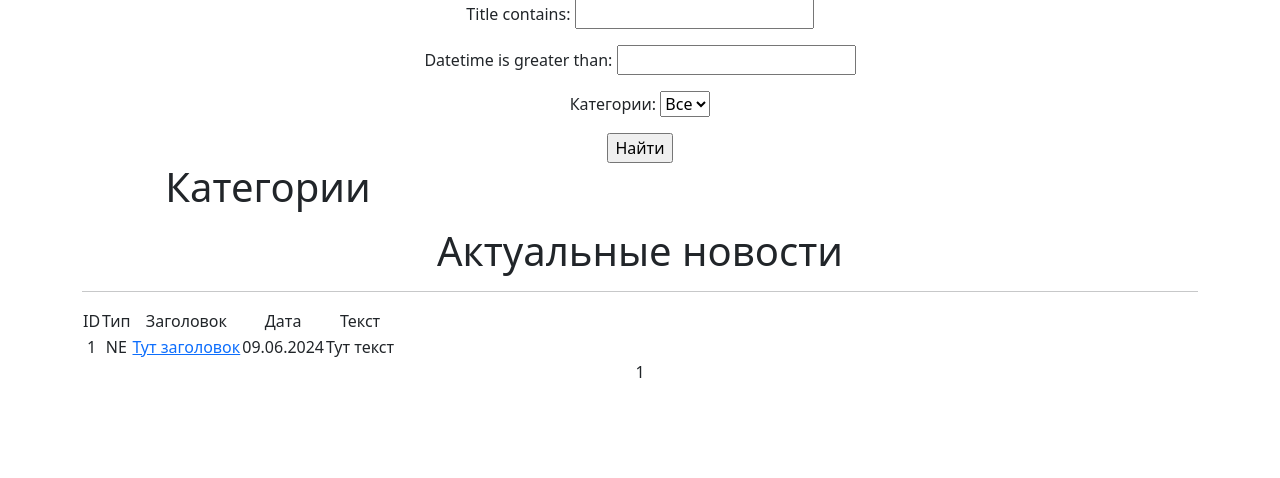
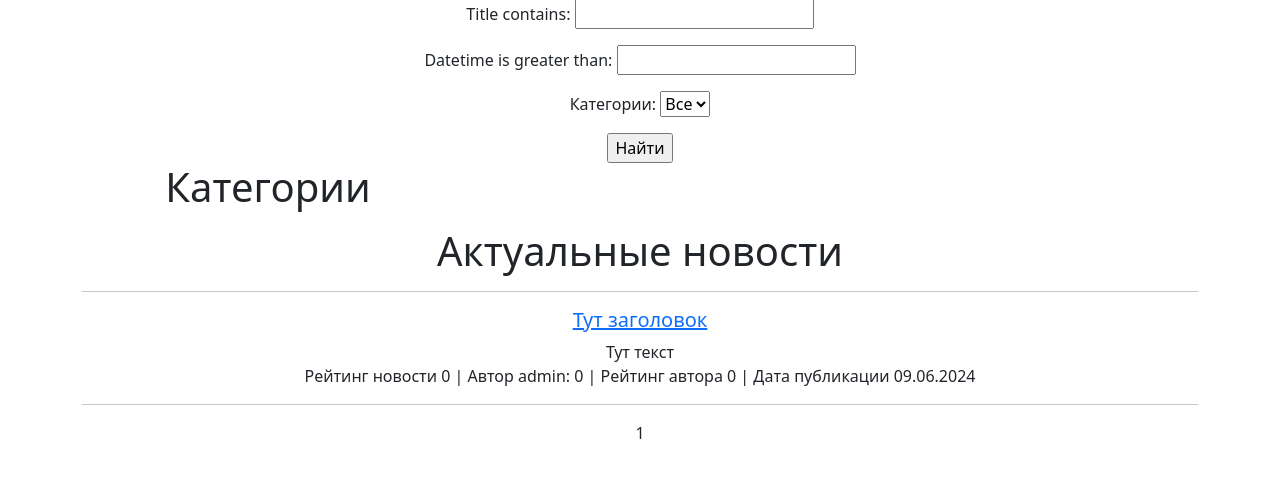
Before and after one commit to Danil-Derkachev/NewsPortal, a Django app: page / in a window 1280 px wide. Shown: the part 225-703 px from the top of the page. Run offline with Django 4.2, Linux system fonts and the light colour scheme; a user stored in the database is signed in; data comes from the database, SQL or seed files in the repository; data that the repository does not hold is empty; parts of the project's set-up code (start-up, migrations or seed data) failed here and were passed over; some libraries are stand-ins or nearby versions.

Commit message:
Изменил отображение новостей

```diff
--- a/news_portal/templates/news_list.html
+++ b/news_portal/templates/news_list.html
@@ -60,24 +60,25 @@
 <h1>Актуальные новости</h1>
 <hr>
 {% if news_list %}
-<table>
-    <tr>
-        <td>ID</td>
-        <td>Тип</td>
-        <td>Заголовок</td>
-        <td>Дата</td>
-        <td>Текст</td>
-    </tr>
-    {% for n in news_list %}
-    <tr>
-        <td>{{ n.id }}</td>
-        <td>{{ n.type }}</td>
-        <td><a href="{{ n.get_absolute_url }}">{{ n.title }}</a></td>
-        <td>{{ n.datetime|date:'d.m.Y' }}</td>
-        <td>{{ n.text|censor|shorten }}</td>
-    </tr>
-    {% endfor %}
-</table>
+{% for n in news_list %}
+<header>
+    <section>
+        <h5><a href="{{ n.get_absolute_url }}">{{ n.title }}</a></h5>
+    </section>
+</header>
+<main>
+    <section>
+            {{ n.text|censor|shorten }}
+    </section>
+</main>
+<footer>
+    <section>
+        Рейтинг новости {{ n.rating }} | Автор {{ n.author }} | Рейтинг автора {{ n.author.rating }} |
+        Дата публикации {{ n.datetime|date:'d.m.Y' }}
+    </section>
+</footer>
+<hr>
+{% endfor %}
 {% else %}
 <h2>Новостей нет</h2>
 {% endif %}
```
